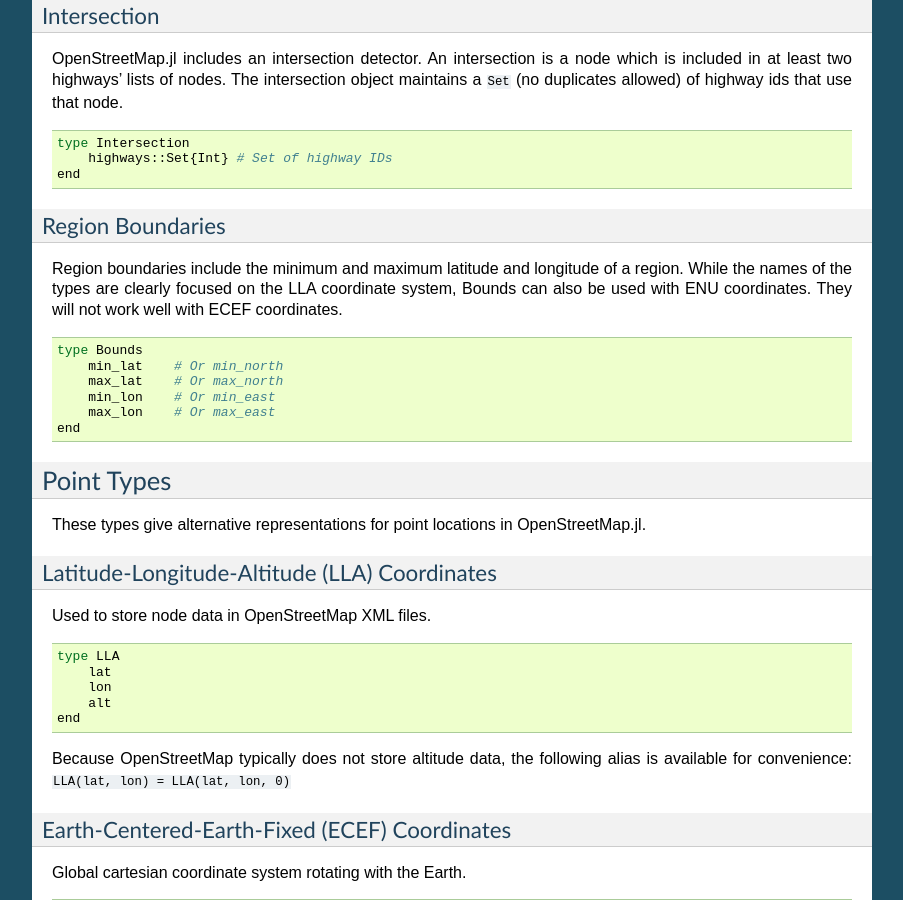
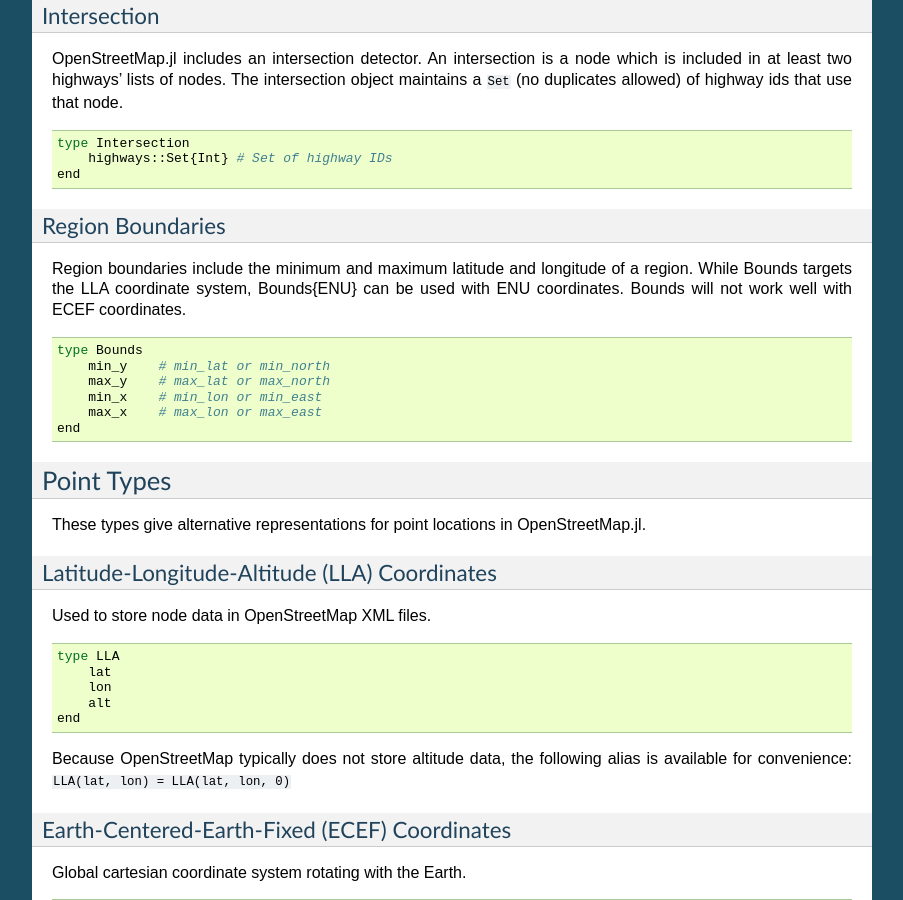
Before and after one commit to tedsteiner/OpenStreetMap.jl, a Sphinx documentation site: the page built from docs/types.rst, in a window 1280 px wide and 900 px high, scrolled down 1468 px. Shown: the whole window, without its empty margins (198-1101 px from the left). Built offline with Sphinx 7.4.7, drawn with Linux system fonts in a browser that asks for light colours.

Commit message:
Parameterize Bounds on point type, getAspectRatio -> aspectRatio
Operations involving bounds (transforms, aspectRatio, etc.) no longer
assume bounds are LLA, though the convenience constructor is still
assumes LLA bounds.
Typechecking code was also streamlined.

```diff
--- a/docs/plots.rst
+++ b/docs/plots.rst
@@ -111,9 +111,7 @@
 
     p = plotMap(nodes, bounds=bounds, highways=highways)
     width = 500
-    xrange = bounds.max_lon - bounds.min_lon
-    yrange = bounds.max_lat - bounds.min_lat
-    aspect_ratio = xrange / yrange
+    aspect_ratio = OpenStreetMap.aspectRatio(bounds)
     height = int(width / aspect_ratio)
     Winston.file(p, "filename.png", "width", width, "height", height)
     Winston.file(p, "filename.eps", "width", width, "height", height)
--- a/docs/types.rst
+++ b/docs/types.rst
@@ -87,15 +87,15 @@
 
 Region Boundaries
 ^^^^^^^^^^^^^^^^^^
-Region boundaries include the minimum and maximum latitude and longitude of a region. While the names of the types are clearly focused on the LLA coordinate system, Bounds can also be used with ENU coordinates. They will not work well with ECEF coordinates.
+Region boundaries include the minimum and maximum latitude and longitude of a region. While Bounds targets the LLA coordinate system, Bounds{ENU} can be used with ENU coordinates. Bounds will not work well with ECEF coordinates.
 
 .. code-block:: python
 
     type Bounds
-        min_lat    # Or min_north
-        max_lat    # Or max_north
-        min_lon    # Or min_east
-        max_lon    # Or max_east
+        min_y    # min_lat or min_north
+        max_y    # max_lat or max_north
+        min_x    # min_lon or min_east
+        max_x    # max_lon or max_east
     end
 
 Point Types
```
Also changed, not shown: 6 other files.
